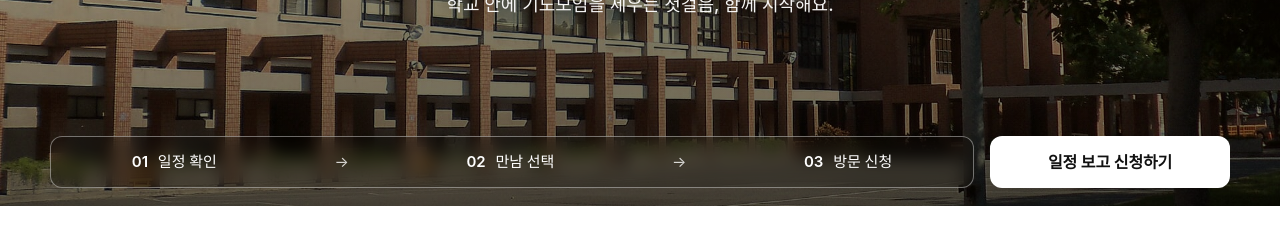
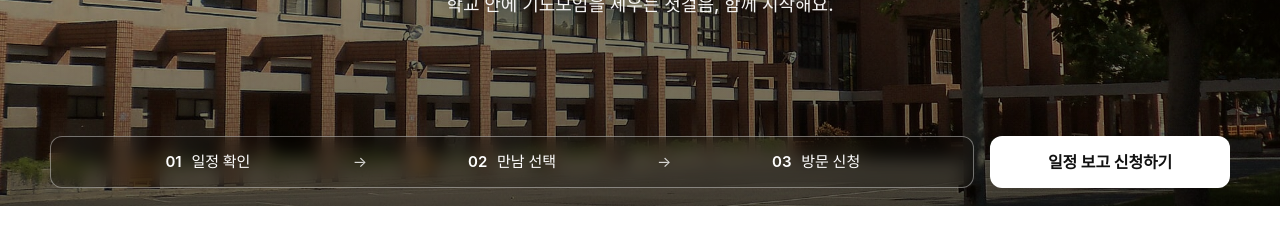
Before and after one commit to kue23456789-ai/dreamyouth-live, a plain HTML site: page school-church.html in a window 1280 px wide. Shown: the part 370-608 px from the top of the page. Drawn offline with Linux system fonts and the light colour scheme; no server answers; a web font is replaced by a local one.

Commit message:
Evenly space hero step bar items
Co-Authored-By: Claude Opus 5.5 <noreply@anthropic.com>
Claude-Session: https://claude.ai/code/session_01M2EV2hkFZ3egMKA3VZWMqA

```diff
--- a/school-church/school-church.css
+++ b/school-church/school-church.css
@@ -142,8 +142,8 @@ p { margin: 0; }
   display: flex; align-items: center; gap: 16px;
 }
 .sc-steps {
-  flex: 1; display: flex; align-items: center; justify-content: space-around; gap: 12px;
-  list-style: none; margin: 0; padding: 0 28px; height: 52px;
+  flex: 1; display: grid; grid-template-columns: 1fr auto 1fr auto 1fr; align-items: center; justify-items: center;
+  list-style: none; margin: 0; padding: 0 12px; height: 52px;
   border: 1px solid rgba(255,255,255,.4); border-radius: 12px;
   background: rgba(0,0,0,.22); backdrop-filter: blur(8px); -webkit-backdrop-filter: blur(8px);
   font-size: 15px; font-weight: 580; white-space: nowrap;
@@ -388,7 +388,7 @@ button.sc-cal-cell:hover { background: #fafaf8; }
 }
 
 @media (max-width: 1020px) {
-  .sc-steps { padding: 0 16px; font-size: 14px; }
+  .sc-steps { padding: 0 8px; font-size: 14px; }
   .sc-hero-bar .sc-btn-light { min-width: 200px; }
 }
 
```
